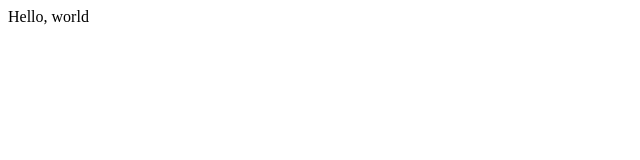
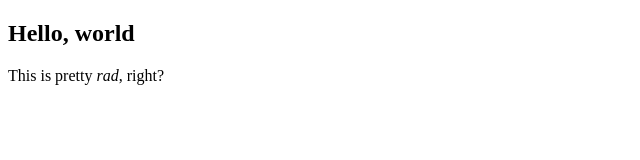
Before and after one commit to atklenner/learn_eleventy, an Eleventy site: page src/index.md in a window 1280 px wide. Shown: the whole page, without its empty margins (0-640 px from the left). Built offline with nearby package versions, Linux system fonts and the light colour scheme; Eleventy itself is replaced by a stand-in of ours; files that its build step writes are made by us from their sources.

Commit message:
finish lesson 3

```diff
--- /dev/null
+++ b/src/_includes/layouts/base.html
@@ -0,0 +1,12 @@
+<!DOCTYPE html>
+<html lang="en">
+  <head>
+    <meta charset="UTF-8" />
+    <meta http-equiv="X-UA-Compatible" content="IE=edge" />
+    <meta name="viewport" content="width=device-width, initial-scale=1.0" />
+    <title>{{ title }}</title>
+  </head>
+  <body>
+    {% block content %}{% endblock %}
+  </body>
+</html>
--- /dev/null
+++ b/src/_includes/layouts/home.html
@@ -0,0 +1,6 @@
+{% extends "layouts/base.html" %} {% block content %}
+<article>
+  <h1>{{ title }}</h1>
+  {{ content | safe }}
+</article>
+{% endblock %}
--- a/src/index.md
+++ b/src/index.md
@@ -1 +1,6 @@
-Hello, world
+---
+title: "Hello, world"
+layout: "layouts/home.html"
+---
+
+This is pretty _rad_, right?
```
Also changed, not shown: .eleventy.js.
